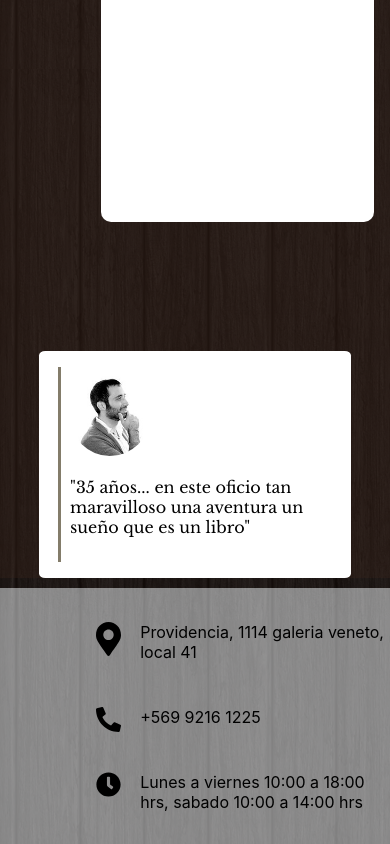
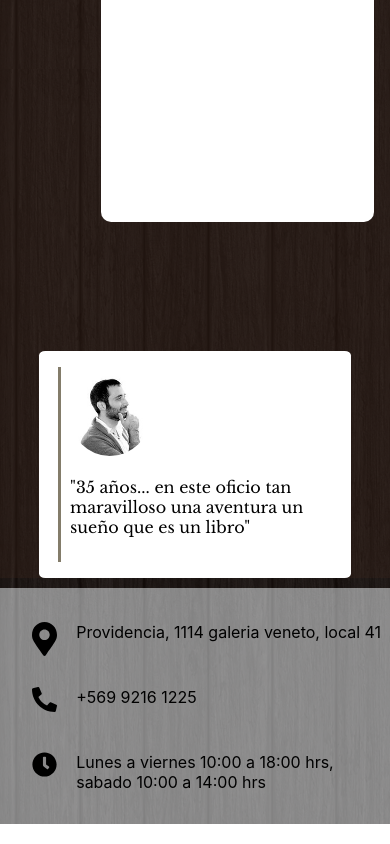
Before and after one commit to Frust135/webpage-PanchoLibros, a React (Create React App) app in the folder frontend/: page / in a window 390 px wide. Shown: the part 1011-1855 px from the top of the page. Built offline with nearby package versions, Linux system fonts and the light colour scheme.

Commit message:
Implementación de responsive para el Footer

```diff
--- a/frontend/src/components/Footer/Footer.css
+++ b/frontend/src/components/Footer/Footer.css
@@ -19,4 +19,12 @@
 
 .box{
     padding: 0.8rem 0rem 0rem 6rem;
+    transition: all 0.3s ease 0s;
 }
+
+@media (max-width: 1024px){
+    .box{
+        padding: 0.8rem 0.5rem 0rem 2rem;
+        transition: all 0.3s ease 0s;
+    }
+}
```
